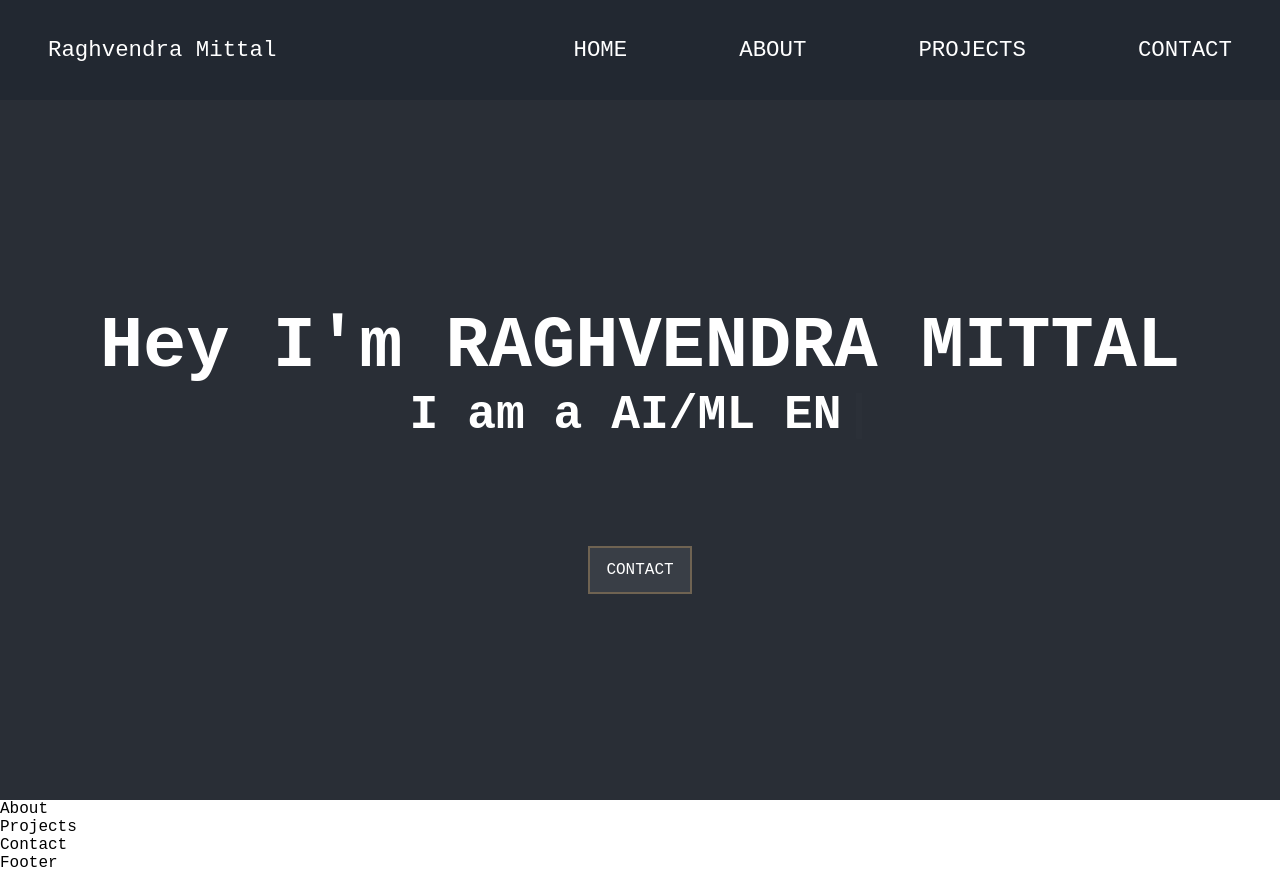
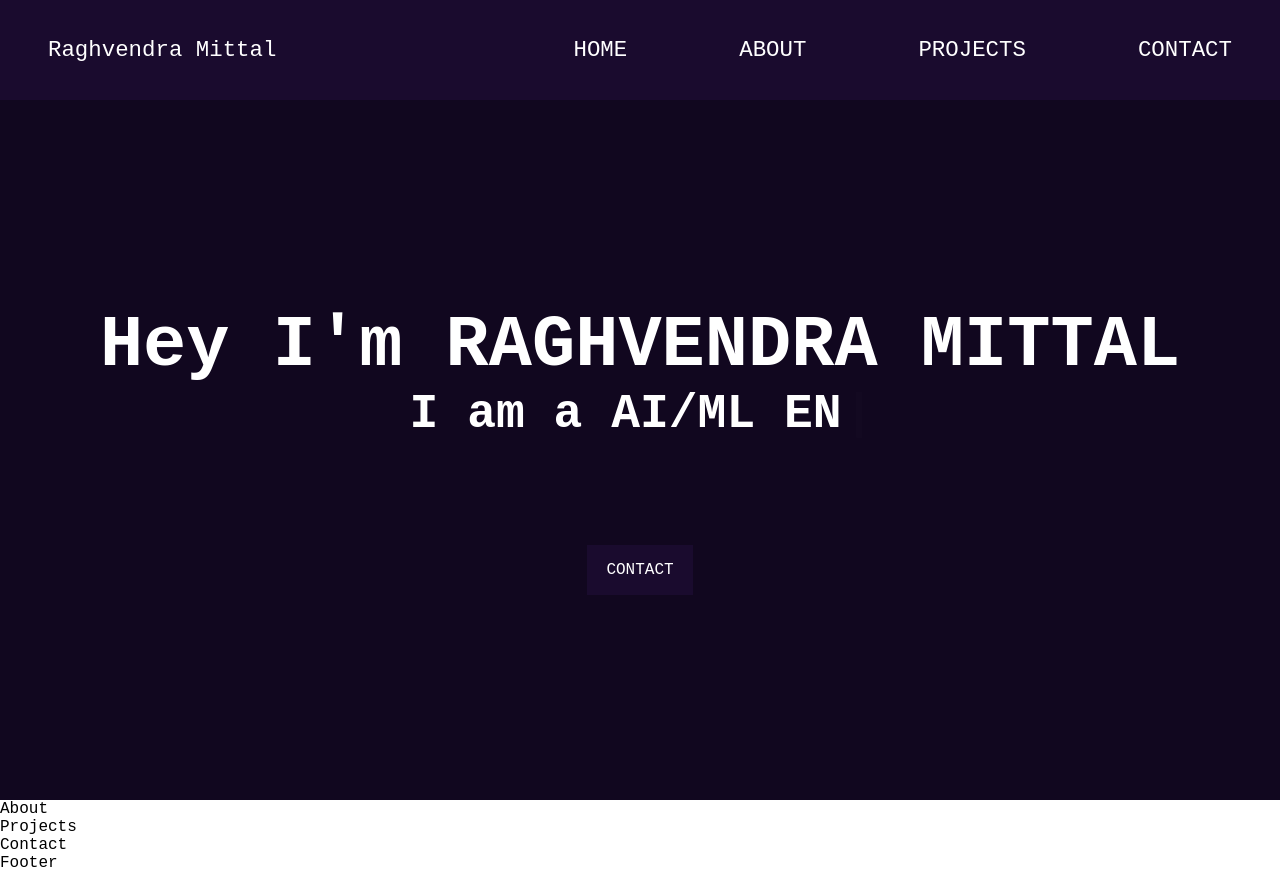
Before and after one commit to codermittal17/portfolio, a React (Create React App) app: page / in a window 1280 px wide. Built offline with nearby package versions, Linux system fonts and the light colour scheme.

Commit message:
changed color theme

```diff
--- a/src/index.css
+++ b/src/index.css
@@ -30,7 +30,8 @@ body {
     height: 12.5vh;
     padding: 2rem 3rem;
     color: white;
-    background-color: #222831;
+    background-color: #1a0b2e;
+    /* background-color: #222831; */
     font-size: 1.4rem;
 }
 
@@ -51,7 +52,8 @@ body {
 /* HERO SECTION STYLING */
 .hero-section {
     height: calc(100vh - 12.5vh);
-    background-color: #292e36;
+    background-color: #11071f;
+    /* background-color: #292e36; */
     /* background-color: #393E46; */
     color: white;
     display: flex;
@@ -63,10 +65,10 @@ body {
 }
 
 .contact-btn{
-    border: 2px solid #6f6352;
-    background-color: #393E46;
+    /* border: 2px solid #340670; */
+    background-color: #1a0b2e;
     color: white;
-    padding: 0.8rem 1rem;
+    padding: 1rem 1.2rem;
     font-size: 1rem;
     cursor: pointer;
     text-decoration: none;
```
